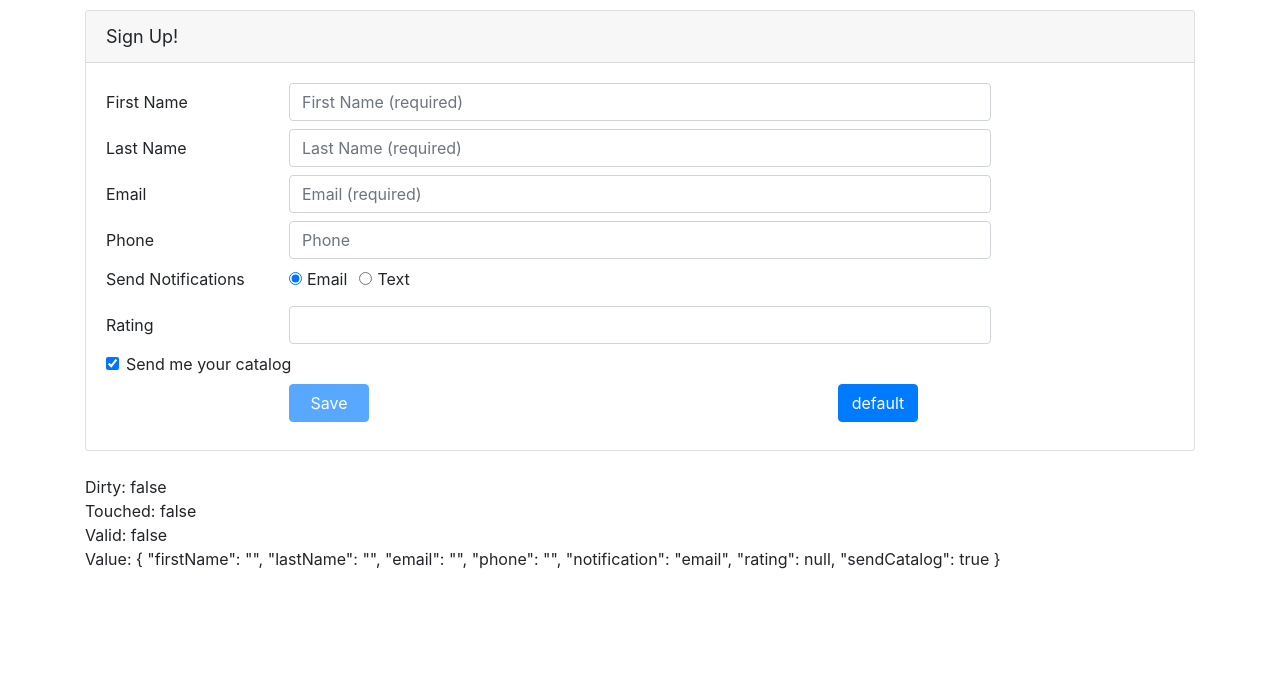
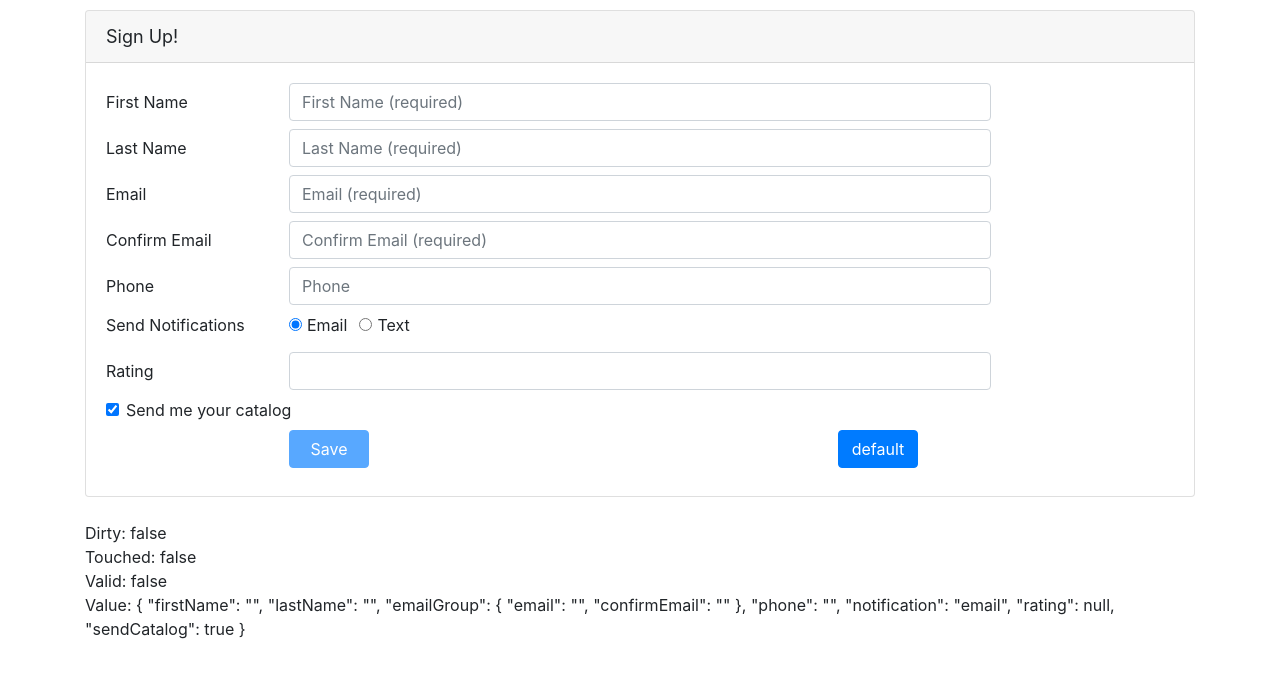
Before and after one commit to duchiha/Angular-Reactive-Forms, an Angular app in the folder reactive-forms-demo/: page / in a window 1280 px wide. Shown: the top 678 px of the page. Built offline with nearby package versions, Linux system fonts and the light colour scheme.

Commit message:
cross field validation : email && emailConfirmation

```diff
--- a/reactive-forms-demo/src/app/components/customer/customer.component.html
+++ b/reactive-forms-demo/src/app/components/customer/customer.component.html
@@ -40,20 +40,43 @@
                 </div>
             </div>
 
+            <div formGroupName="emailGroup">
                 <div class="form-group row mb-2">
                     <label class="col-md-2 col-form-label" for="emailId">Email</label>
                     <div class="col-md-8">
                         <input class="form-control" id="emailId" type="email" placeholder="Email (required)"
-                        formControlName="email"
-                        [ngClass]="{'is-invalid': (signUpForm.get('email').touched || signUpForm.get('email').dirty) && !signUpForm.get('email').valid }" />
+                            formControlName="email" [ngClass]="{'is-invalid': signUpForm.get('emailGroup').errors ||
+                                                     ((signUpForm.get('emailGroup.email').touched ||
+                                                      signUpForm.get('emailGroup.email').dirty) &&
+                                                      !signUpForm.get('emailGroup.email').valid) }" />
                         <span class="invalid-feedback">
-                        <span *ngIf="signUpForm.get('email').errors?.required">
-                            Please enter your email address.
+                            <span *ngIf="signUpForm.get('emailGroup.email').errors?.required">
+                                Please confirm your email address.
                             </span>
-                        <span *ngIf="signUpForm.get('email').errors?.email">
-                            Please enter a valid email address.
+                            <span *ngIf="signUpForm.get('emailGroup.email').errors?.match">
+                                The confirmation does not match the email address.
                             </span>
                         </span>
+                    </div>
+                </div>
+
+                <div class="form-group row mb-2">
+                    <label class="col-md-2 col-form-label" for="confirmEmailId">Confirm Email</label>
+                    <div class="col-md-8">
+                        <input class="form-control" id="confirmEmailId" type="email"
+                            placeholder="Confirm Email (required)" formControlName="confirmEmail" [ngClass]="{'is-invalid': signUpForm.get('emailGroup').errors ||
+                                                     ((signUpForm.get('emailGroup.confirmEmail').touched ||
+                                                      signUpForm.get('emailGroup.confirmEmail').dirty) &&
+                                                      !signUpForm.get('emailGroup.confirmEmail').valid) }" />
+                        <span class="invalid-feedback">
+                            <span *ngIf="signUpForm.get('emailGroup.confirmEmail').errors?.required">
+                                Please confirm your email address.
+                            </span>
+                            <span *ngIf="signUpForm.get('emailGroup').errors?.match">
+                                The confirmation does not match the email address.
+                            </span>
+                        </span>
+                    </div>
                 </div>
             </div>
             <div class="form-group row mb-2">
--- a/reactive-forms-demo/src/app/components/customer/customer.component.ts
+++ b/reactive-forms-demo/src/app/components/customer/customer.component.ts
@@ -1,5 +1,19 @@
 import { Component, OnInit } from '@angular/core';
 import { FormGroup, FormBuilder, Validators, AbstractControl, ValidatorFn } from '@angular/forms';
+
+function emailMatcher(c: AbstractControl): { [key: string]: boolean } | null {
+  const emailControl = c.get('email');
+  const confirmControl = c.get('confirmEmail');
+
+  if (emailControl.pristine || confirmControl.pristine) {
+    return null;
+  }
+
+  if (emailControl.value === confirmControl.value) {
+    return null;
+  }
+  return { match: true };
+}
 
 function ratingRange(min: number, max: number): ValidatorFn {
   return (c: AbstractControl): { [key: string]: boolean } | null => {
@@ -23,7 +37,10 @@
     this.signUpForm = this.fb.group({
       firstName: ['', [Validators.required, Validators.minLength(3)]],
       lastName: ['', [Validators.required, Validators.maxLength(50)]],
+      emailGroup: this.fb.group({
       email: ['', [Validators.required, Validators.email]],
+      confirmEmail: ['', [Validators.required]],
+      }, {validator: emailMatcher}),
       phone: '',
       notification: 'email',
       rating: [null, ratingRange(1,5)],
```
Lines whose indentation alone changed are shown as unchanged.
